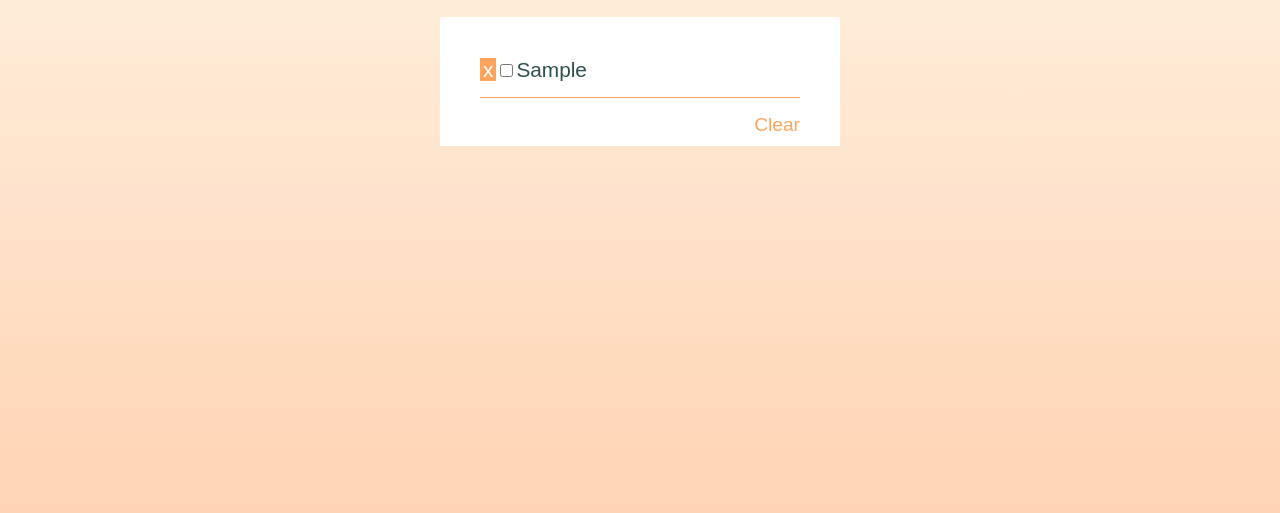
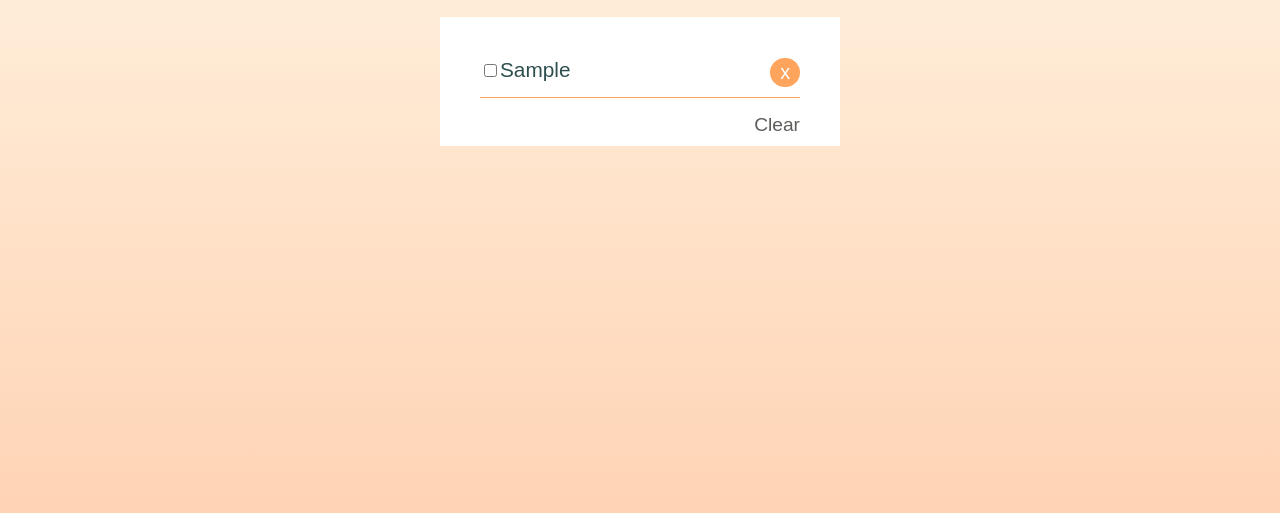
Before and after one commit to ArelySkywalker/toDoListApp, a plain HTML site: page index.html in a window 1280 px wide. Both pictures are taken after typing "Sample" into the empty fields and a click on the button "ADD". Shown: the part 153-666 px from the top of the page. Drawn offline with Linux system fonts and the light colour scheme.

Commit message:
update styles

```diff
--- a/style.css
+++ b/style.css
@@ -58,19 +58,29 @@ html{
 	padding-top: 15px;
 	font-size: 1.3em;
 	color: #2f4f4f;
+	position: relative;
   }
   a{
 	float: right;
 	text-align: right;
-	color: #ffa45c;
+	color: #5d5d5a;
 	font-size: 1.2em;
 	cursor: pointer;
   }
   .delete{
-	background-color: #ffa45c;
-	padding: 0px 3px 0px 3px;
+	padding: 4.6px 9.8px;
+	background: #ffa45c;
+	border-radius: 100%;
 	color: #fff;
 	cursor: pointer;
+	font-size: 20px;
+	line-height: 20px;
+	position: absolute;
+	right: 0;
+  }
+
+  .delete:hover {
+	  background: #5d5d5a;
   }
 
   @media (max-width: 500px) {
```
